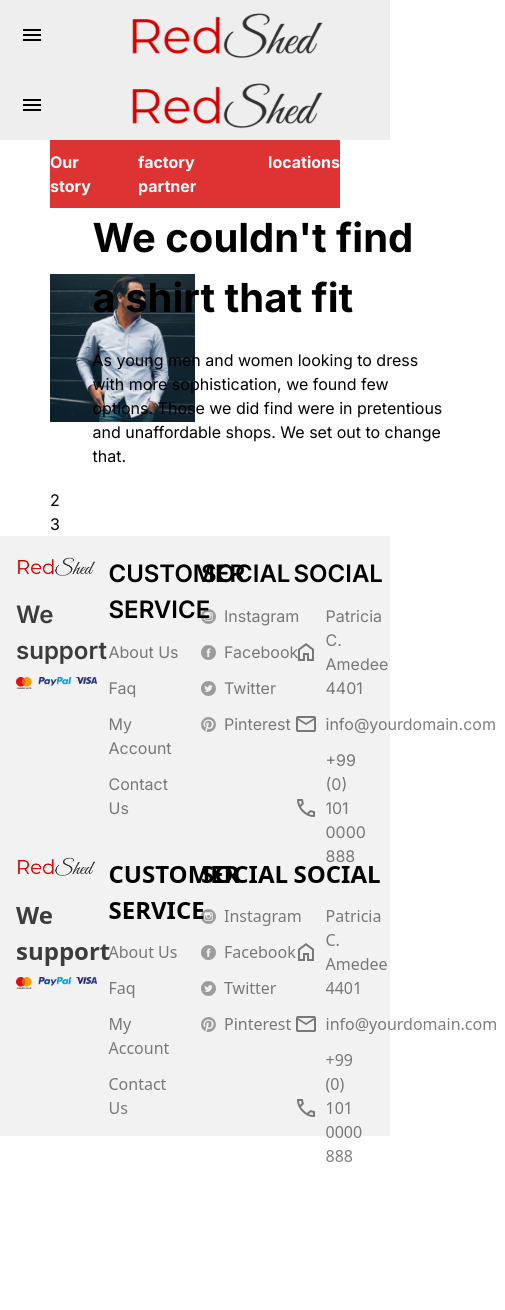
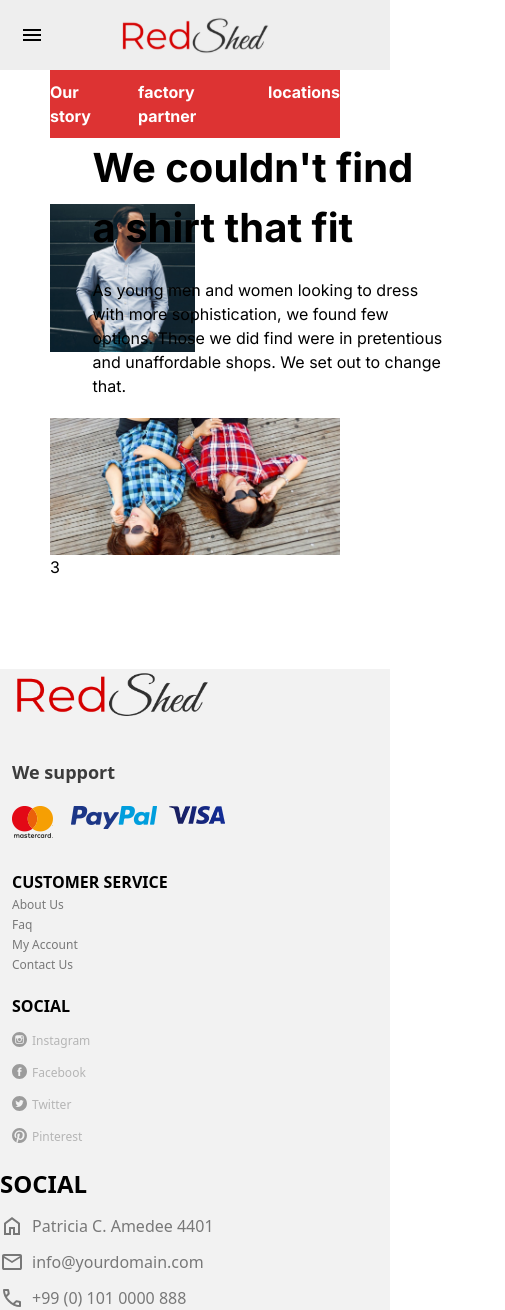
Before and after one commit to sudiptoshahin/redshed-web, a Next.js app in the folder frontend/: page /about in a window 390 px wide. Shown: the whole page, 505 px wide, since content can reach past the window. Before the commit the page ends 1168 px from the top, so only its background shows below. Built offline with nearby package versions, Linux system fonts and the light colour scheme.

Commit message:
working on about us | header footer responsive

```diff
--- a/frontend/src/app/(pages)/about/page.tsx
+++ b/frontend/src/app/(pages)/about/page.tsx
@@ -3,21 +3,16 @@
 import aboutImage1 from '../../../../public/images/about-1.jpg';
 import aboutImage2 from '../../../../public/images/about-2.jpg';
 import aboutImage3 from '../../../../public/images/about-3.jpg';
-import Footer from '@/app/component/layout/footer';
-import Header from '@/app/component/layout/header';
 
 export default function About() {
 
     return (
         <section>
-            <div className="xl:pb-[80px]">
-                <Header />
-            </div>
             <div className="mx-[50px]">
                 <div className="bg-[#DD3333] text-white font-lato:regular font-bold text-[16px] flex space-x-5 justify-center py-[10px]">
-                    <h2>Our story</h2>
-                    <h2>factory partner</h2>
-                    <h2>locations</h2>
+                    <h2 className='cursor-pointer'>Our story</h2>
+                    <h2 className='cursor-pointer'>factory partner</h2>
+                    <h2 className='cursor-pointer'>locations</h2>
                 </div>
                 <div className="grid grid-cols-2 place-items-center">
                     <Image src={aboutImage1} className='justify-start' alt='about-1' />
@@ -26,10 +21,14 @@
                         <p className='py-5'>As young men and women looking to dress with more sophistication, we found few options. Those we did find were in pretentious and unaffordable shops. We set out to change that.</p>
                     </div>
                 </div>
-                <div className="">2</div>
+                <div className="w-full h-auto max-h-[581px]">
+                    <Image src={aboutImage2} alt='about-2' className='w-full aspect-1' />
+                    <div className="aspect-1 w-[60%]">
+
+                    </div>
+                </div>
                 <div className="">3</div>
             </div>
-            <Footer />
         </section>
     );
 }
--- a/frontend/src/app/component/layout/footer.tsx
+++ b/frontend/src/app/component/layout/footer.tsx
@@ -16,41 +16,56 @@
 
     return (
         <footer id="footer">
-            <div className="grid grid-cols-4 gap-3 px-4 bg-[#F2F2F2] h-[300px]">
-                <div className="pt-5">
-                    <Image src={brandImage} alt="logo" />
+            <div className="w-full xl:grid xl:grid-cols-4 xl:gap-3 xl:px-4
+            xl:h-[300px] bg-[#F2F2F2] xl:bg-blue-300 z-20">
+                <div className="w-full px-3 xl:px-0 xl:pt-5 bg-[#F2F2F2]">
+                    <Image src={brandImage} className="mt-2 mb-5 h-[50px] w-[200px]"
+                    alt="logo" />
                     <div className="">
-                        <h1 className="text-black opacity-75 font-lato:semibold pt-5 pb-2" style={{ fontSize: 'x-large', fontWeight: '600' }}>We support</h1>
-                        <Image src={paymentOptionImage} alt="payment-option" />
+                        <h1 className="font-[600] text-[18px] opacity-75 font-lato:semibold
+                        pt-5 pb-2">
+                            We support
+                        </h1>
+                        <Image src={paymentOptionImage} className="py-3 xl:py-0" alt="payment-option" />
                     </div>
                 </div>
-                <div className="pt-5">
-                    <h1 className="uppercase text-black font-lato:bold" style={{ fontSize: 'x-large', fontWeight: '600' }}>customer service</h1>
+                <div className="pt-5 px-3 xl:px-0">
+                    <h1 className="uppercase font-[600] text-black font-lato:bold">
+                        customer service
+                    </h1>
                     <ul className="">
-                        <li className="capitalize font-lato:regular text-[#000000] opacity-50 pt-3" style={{ fontSize: '16px' }}>about us</li>
-                        <li className="capitalize font-lato:regular text-[#000000] opacity-50 pt-3" style={{ fontSize: '16px' }}>faq</li>
-                        <li className="capitalize font-lato:regular text-[#000000] opacity-50 pt-3" style={{ fontSize: '16px' }}>my account</li>
-                        <li className="capitalize font-lato:regular text-[#000000] opacity-50 pt-3" style={{ fontSize: '16px' }}>contact us</li>
+                        <li className="capitalize font-lato:regular text-[#000000] opacity-50
+                        pt-[2px] xl:pt-3 text-[12px] md:text-[14px] xl:text-[16px]">about us</li>
+                        <li className="capitalize font-lato:regular text-[#000000] opacity-50
+                        pt-[2px] xl:pt-3 text-[12px] md:text-[14px] xl:text-[16px]">faq</li>
+                        <li className="capitalize font-lato:regular text-[#000000] opacity-50
+                        pt-[2px] xl:pt-3 text-[12px] md:text-[14px] xl:text-[16px]">my account</li>
+                        <li className="capitalize font-lato:regular text-[#000000] opacity-50
+                        pt-[2px] xl:pt-3 text-[12px] md:text-[14px] xl:text-[16px]">contact us</li>
                     </ul>
                 </div>
-                <div className="pt-5">
-                    <h1 className="uppercase text-black font-lato:bold" style={{ fontSize: 'x-large', fontWeight: '600' }}>social</h1>
+                <div className="pt-5 px-3 xl:px-0">
+                    <h1 className="uppercase font-[600] text-black font-lato:bold">social</h1>
                     <ul className="">
-                        <li className="flex items-center opacity-50 pt-3" style={{ fontSize: '16px' }}>
+                        <li className="flex items-center opacity-50 pt-3 space-x-[5px] xl:space-x-0" style={{ fontSize: '16px' }}>
                             <Image src={instagramIcon} alt="instagram" />
-                            <span className="capitalize font-lato:regular text-[#000000] px-2">Instagram</span>
+                            <span className="capitalize font-lato:regular text-[#000000] opacity-50
+                        pt-[2px] xl:pt-3 text-[12px] md:text-[14px] xl:text-[16px]">Instagram</span>
                         </li>
-                        <li className="flex items-center opacity-50 pt-3" style={{ fontSize: '16px' }}>
+                        <li className="flex items-center opacity-50 pt-3 space-x-[5px] xl:space-x-0" style={{ fontSize: '16px' }}>
                             <Image src={facebookIcon} alt="instagram" />
-                            <span className="capitalize font-lato:regular text-[#000000] px-2">facebook</span>
+                            <span className="capitalize font-lato:regular text-[#000000] opacity-50
+                        pt-[2px] xl:pt-3 text-[12px] md:text-[14px] xl:text-[16px]">facebook</span>
                         </li>
-                        <li className="flex items-center opacity-50 pt-3" style={{ fontSize: '16px' }}>
+                        <li className="flex items-center opacity-50 pt-3 space-x-[5px] xl:space-x-0" style={{ fontSize: '16px' }}>
                             <Image src={twitterIcon} alt="instagram" />
-                            <span className="capitalize font-lato:regular text-[#000000] px-2">twitter</span>
+                            <span className="capitalize font-lato:regular text-[#000000] opacity-50
+                        pt-[2px] xl:pt-3 text-[12px] md:text-[14px] xl:text-[16px]">twitter</span>
                         </li>
-                        <li className="flex items-center opacity-50 pt-3" style={{ fontSize: '16px' }}>
+                        <li className="flex items-center opacity-50 pt-3 space-x-[5px] xl:space-x-0" style={{ fontSize: '16px' }}>
                             <Image src={pinterestIcon} alt="instagram" />
-                            <span className="capitalize font-lato:regular text-[#000000] px-2">pinterest</span>
+                            <span className="capitalize font-lato:regular text-[#000000] opacity-50
+                        pt-[2px] xl:pt-3 text-[12px] md:text-[14px] xl:text-[16px]">pinterest</span>
                         </li>
                     </ul>
                 </div>
--- a/frontend/src/app/component/layout/header.tsx
+++ b/frontend/src/app/component/layout/header.tsx
@@ -3,6 +3,7 @@
 import HeaderMenu from '@/app/component/layout/header-menu';
 import React, { useState, useRef } from "react";
 import Link from "next/link";
+import logoImg from "../../../../public/images/logo.svg";
 
 export default function Header() {
 
@@ -27,16 +28,15 @@
                 ) : <></>
             }
             {/* tab starts */}
-            <div className="flex items-center justify-between xl:hidden w-full h-[70px]
-            bg-[#EEEEEE]">
-                <div className="p-5 cursor-pointer" onClick={onHandleHamburgerMenu}>
+            <div className="w-full flex items-center justify-between xl:hidden h-[70px]
+            bg-[#EEEEEE] relative">
+                <div className="p-5 cursor-pointer z-10" onClick={onHandleHamburgerMenu}>
                     <Image src={'/images/icons/hamburger.svg'}
                     width={24} height={24} alt="menu" />
                 </div>
-                <div className="mx-0 mx-auto">
+                <div className="w-full absolute flex items-center justify-center">
                     <Link href={'/'}>
-                        <Image src={'/images/logo.svg'}
-                        height={52} width={196} alt="logo" />
+                        <Image src={logoImg} alt="logo" className="w-[150px] h-[70px]" />
                     </Link>
                 </div>
             </div>
--- a/frontend/src/app/layout.tsx
+++ b/frontend/src/app/layout.tsx
@@ -23,7 +23,7 @@
         <Suspense>
           <Header />
         </Suspense>
-        <main className={`${inter.className} min-h-[70vh] xl:pt-[80px]`}>
+        <main className={`${inter.className} min-h-[70vh] h-auto xl:pt-[80px]`}>
           {children}
         </main>
         <Footer />
```
Also changed, not shown: frontend/tailwind.config.ts (+0 -7 lines).
